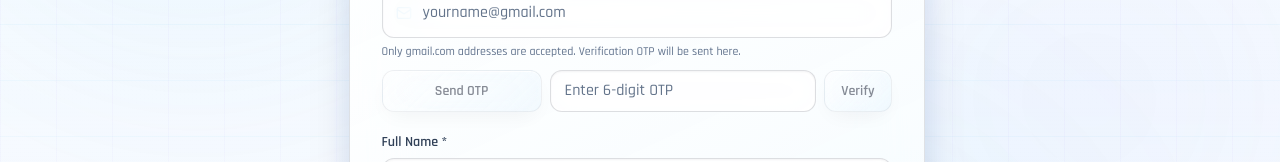
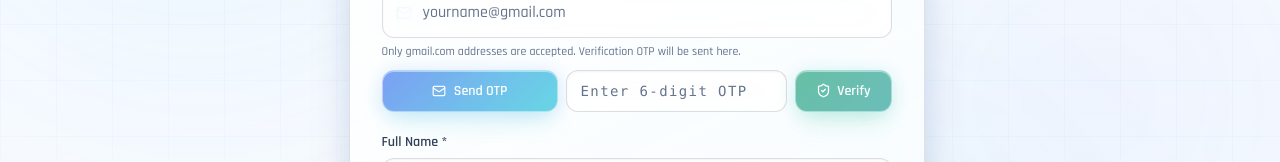
Before and after one commit to engharshsingh-prog/Ignite-2.0, a React (Vite) app: page /register in a window 1280 px wide. Shown: the part 368-530 px from the top of the page. Built offline with nearby package versions, Linux system fonts and the light colour scheme; no server answers.

Commit message:
feat(ui): highlight Send OTP and Verify buttons with vibrant liquid styling

```diff
--- a/src/index.css
+++ b/src/index.css
@@ -234,6 +234,54 @@ label {
 }
 
 .liquid-btn-primary:active {
+  transform: scale(0.97);
+}
+
+.liquid-btn-success {
+  position: relative;
+  overflow: hidden;
+  background: linear-gradient(135deg, #059669 0%, #0d9488 50%, #0284c7 100%);
+  background-size: 180% 180%;
+  color: #ffffff;
+  border: 1px solid rgba(255, 255, 255, 0.45);
+  box-shadow:
+    0 12px 26px -6px rgba(16, 185, 129, 0.38),
+    0 0 18px rgba(6, 182, 212, 0.24),
+    inset 0 1px 0 0 rgba(255, 255, 255, 0.45);
+  transition: transform 0.25s cubic-bezier(0.22, 1, 0.36, 1),
+    box-shadow 0.25s ease,
+    background-position 0.5s ease;
+}
+
+.liquid-btn-success::after {
+  content: "";
+  position: absolute;
+  inset: 0;
+  background: linear-gradient(
+    120deg,
+    transparent 20%,
+    rgba(255, 255, 255, 0.32) 50%,
+    transparent 80%
+  );
+  transform: translateX(-140%);
+  transition: transform 0.65s ease;
+  pointer-events: none;
+}
+
+.liquid-btn-success:hover {
+  background-position: 100% 50%;
+  transform: translateY(-2px) scale(1.015);
+  box-shadow:
+    0 16px 34px -6px rgba(16, 185, 129, 0.48),
+    0 0 28px rgba(6, 182, 212, 0.32),
+    inset 0 1px 0 0 rgba(255, 255, 255, 0.55);
+}
+
+.liquid-btn-success:hover::after {
+  transform: translateX(140%);
+}
+
+.liquid-btn-success:active {
   transform: scale(0.97);
 }
 
--- a/src/pages/Register.tsx
+++ b/src/pages/Register.tsx
@@ -1166,15 +1166,35 @@ I am sharing my payment screenshot for verification. Please confirm my payment.`
                     type="button"
                     onClick={handleSendOtp}
                     disabled={otpLoading || otpCooldown > 0 || validateField('email', form.email) !== 'valid'}
-                    className="liquid-btn-glass sm:w-40 px-4 py-2.5 rounded-xl border-sky-400/40 text-sky-800 text-sm font-medium disabled:opacity-50"
+                    className={`sm:w-44 px-4 py-2.5 rounded-xl text-sm font-bold text-white transition-all flex items-center justify-center gap-2 ${
+                      validateField('email', form.email) === 'valid' && otpCooldown === 0 && !otpLoading
+                        ? 'liquid-btn-primary shadow-lg shadow-sky-500/30 hover:scale-[1.02] cursor-pointer'
+                        : otpCooldown > 0
+                        ? 'bg-amber-600/85 text-white border border-amber-400/50 shadow-sm cursor-not-allowed'
+                        : 'liquid-btn-primary opacity-60 cursor-not-allowed'
+                    }`}
                   >
-                    {otpLoading
-                      ? 'Sending...'
-                      : otpCooldown > 0
-                      ? `Resend in ${otpCooldown}s`
-                      : otpSent
-                      ? 'Resend OTP'
-                      : 'Send OTP'}
+                    {otpLoading ? (
+                      <>
+                        <RefreshCw size={14} className="animate-spin" />
+                        <span>Sending...</span>
+                      </>
+                    ) : otpCooldown > 0 ? (
+                      <>
+                        <Clock size={14} />
+                        <span>Resend in {otpCooldown}s</span>
+                      </>
+                    ) : otpSent ? (
+                      <>
+                        <RefreshCw size={14} />
+                        <span>Resend OTP</span>
+                      </>
+                    ) : (
+                      <>
+                        <Mail size={14} />
+                        <span>Send OTP</span>
+                      </>
+                    )}
                   </button>
                   <div className="flex-1 flex gap-2">
                     <input
@@ -1191,20 +1211,46 @@ I am sharing my payment screenshot for verification. Please confirm my payment.`
                         }
                       }}
                       maxLength={6}
+                      readOnly={otpVerified}
                       placeholder="Enter 6-digit OTP"
-                      className="liquid-input flex-1 rounded-xl px-3.5 py-2 text-slate-900 placeholder-slate-400"
+                      className={`liquid-input flex-1 rounded-xl px-3.5 py-2 text-slate-900 placeholder-slate-400 font-mono tracking-widest text-sm ${
+                        otpVerified
+                          ? 'bg-emerald-50/70 border-emerald-500/60 text-emerald-950 font-bold cursor-not-allowed'
+                          : otpSent
+                          ? 'border-sky-400/80 focus:border-sky-500 shadow-sm shadow-sky-500/10'
+                          : ''
+                      }`}
                     />
                     <button
                       type="button"
                       onClick={handleVerifyOtp}
                       disabled={otpLoading || !otpSent || otpVerified}
-                      className={`liquid-btn-glass px-4 py-2 rounded-xl text-sm font-medium disabled:opacity-50 ${
+                      className={`px-5 py-2.5 rounded-xl text-sm font-bold text-white transition-all flex items-center justify-center gap-1.5 ${
                         otpVerified
-                          ? 'border-emerald-500/45 bg-emerald-500/15 text-emerald-800'
-                          : 'border-sky-400/40 text-sky-800'
+                          ? 'bg-emerald-600 border border-emerald-400 shadow-md shadow-emerald-500/25 cursor-default'
+                          : otpSent && otp.trim().length === 6
+                          ? 'liquid-btn-success shadow-xl shadow-emerald-500/40 hover:scale-[1.03] animate-pulse cursor-pointer'
+                          : otpSent
+                          ? 'liquid-btn-success shadow-md shadow-emerald-500/25 cursor-pointer'
+                          : 'liquid-btn-success opacity-60 cursor-not-allowed'
                       }`}
                     >
-                      {otpLoading ? '...' : otpVerified ? 'Verified' : 'Verify'}
+                      {otpLoading ? (
+                        <>
+                          <RefreshCw size={14} className="animate-spin" />
+                          <span>Verifying...</span>
+                        </>
+                      ) : otpVerified ? (
+                        <>
+                          <CheckCircle size={15} className="text-white" />
+                          <span>Verified</span>
+                        </>
+                      ) : (
+                        <>
+                          <ShieldCheck size={15} />
+                          <span>Verify</span>
+                        </>
+                      )}
                     </button>
                   </div>
                 </div>
```
